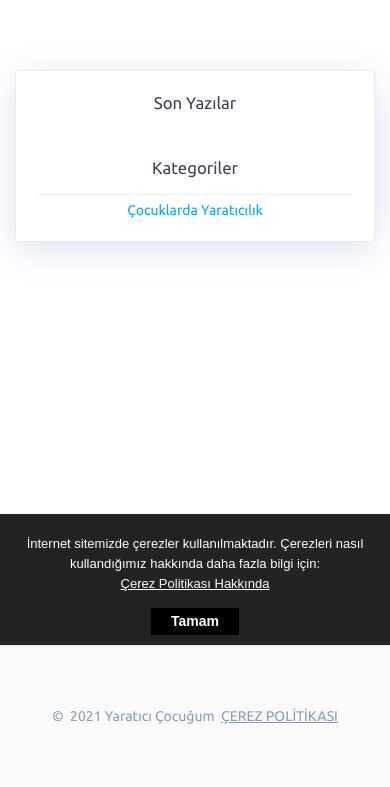
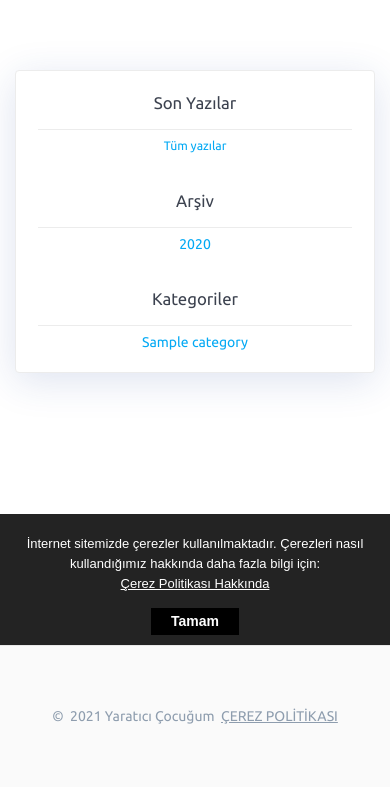
Before and after one commit to erdem-durmaz/Y.C., a Django app: page /posts/ in a window 390 px wide. Shown: the part 199-986 px from the top of the page. Run offline with Django 3.2, Linux system fonts and the light colour scheme; tables that the repository leaves empty hold one stand-in row (values such as "Sample post"); some libraries are stand-ins or nearby versions; some web fonts are replaced.

Commit message:
post category year

```diff
--- a/mysite/templates/gamification/show_challenge.html
+++ b/mysite/templates/gamification/show_challenge.html
@@ -2053,7 +2053,7 @@
 <div class="row">
     {%for nominee in nominees %}
 
-    <div class="card-box col-md-4 col-sm-6">
+    <div class="card-box col-lg-4 col-md-6 col-xs-6">
         <div style="background-image: url('{{nominee.photo.url}}'); background-position: center center; background-size: cover;"
             class="card card-with-border" data-background="image" data-src="">
             <div class="header">
--- a/mysite/templates/yaratici/posts.html
+++ b/mysite/templates/yaratici/posts.html
@@ -95,23 +95,40 @@
                         <div id="recent-posts-2" class="widget widget_recent_entries">
                             <h5 class="widgettitle">Son Yazılar</h5>
                             <ul>
-                                {%for post in posts%}
+                                {%for post in sidebarposts %}
                                 <li>
                                     <a href="{%url 'yaratici:show_post' slug=post.slug%}"
                                         aria-current="page">{{post.title}}</a>
+                                </li>
+
+                                {%endfor%}
+                                <li>
+                                    <a href="{%url 'yaratici:posts'%}"
+                                        aria-current="page"><small> Tüm yazılar</small></a>
+                                </li>
+                            </ul>
+
+                        </div>
+
+                        <div id="categories-2" class="widget widget_categories">
+                            <h5 class="widgettitle">Arşiv</h5>
+                            <ul>
+                                {%for year in years %}
+                                <li class="cat-item cat-item-3"><a
+                                        href="{%url 'yaratici:posts_byyear' year=year%}">{{year}}</a>
                                 </li>
                                 {%endfor%}
                             </ul>
 
                         </div>
-
                         <div id="categories-2" class="widget widget_categories">
                             <h5 class="widgettitle">Kategoriler</h5>
                             <ul>
+                                {%for category in categories %}
                                 <li class="cat-item cat-item-3"><a
-                                        href="#">Çocuklarda
-                                        Yaratıcılık</a>
+                                        href="{%url 'yaratici:posts_bytag' slug=category.slug %}">{{category}}</a>
                                 </li>
+                                {%endfor%}
                             </ul>
 
                         </div>
--- a/mysite/yaratici/models.py
+++ b/mysite/yaratici/models.py
@@ -5,6 +5,14 @@
 
 
 # Create your models here.
+class Category(models.Model):
+    title = models.CharField(max_length=255)
+    create_date = models.DateTimeField(auto_now_add=True)
+    slug = models.SlugField()
+
+    def __str__(self):
+            return self.title
+
 
 class BlogPost(models.Model):
     user = models.ForeignKey(User, on_delete= models.CASCADE )
@@ -14,6 +22,7 @@
     photo = models.ImageField(upload_to='blog_img')
     create_date = models.DateTimeField(auto_now_add=True)
     edit_date = models.DateTimeField(auto_now=True)
+    category = models.ForeignKey(Category, on_delete= models.CASCADE,blank=True,null=True )
     is_Published = models.BooleanField(default=False)
     message = RichTextField(blank=True,null=True)
     slug = models.SlugField()
@@ -23,6 +32,7 @@
 
     def get_absolute_url(self):
         return reverse('yaratici:show_post', kwargs={'slug':self.slug})
+
 
 
 from datetime import timedelta
--- a/mysite/yaratici/urls.py
+++ b/mysite/yaratici/urls.py
@@ -6,6 +6,8 @@
     path('', views.landing_page, name='landing_page'),
     path('anasayfa/', views.home, name='home'),
     path('posts/', views.posts, name='posts'),
+    path('posts/<int:year>', views.posts_byyear, name='posts_byyear'),
+    path('posts/<slug:slug>', views.posts_bytag, name='posts_bytag'),
     path('question/', views.get_question, name='get_question'),
     path('results/<int:question_id>', views.question_results, name='question_results'),
     path('post/<slug:slug>', views.show_post, name='show_post'),
--- a/mysite/yaratici/views.py
+++ b/mysite/yaratici/views.py
@@ -1,4 +1,4 @@
-from .models import BlogPost, Challange, Question,Choices
+from .models import BlogPost, Category, Challange, Question,Choices
 from .forms import ChoiceForm
 from django.shortcuts import get_object_or_404, redirect, render, HttpResponse
 from django.contrib import messages
@@ -23,13 +23,37 @@
 
 def posts(request):
     posts = BlogPost.objects.exclude(id=1).filter(is_Published__exact=True).order_by('-create_date')
-    return render(request, 'yaratici/posts.html', {'posts': posts})
+    sidebar_posts = BlogPost.objects.exclude(id=1).filter(is_Published__exact=True).order_by('-create_date')[:3]
+    dates = BlogPost.objects.dates('create_date','month')
+    years = [i.year for i in dates]
+    categories = Category.objects.all()
+
+    return render(request, 'yaratici/posts.html', {'posts': posts,'sidebarposts':sidebar_posts,'years':set(years),'categories':categories})
+
+def posts_byyear(request,year):
+    posts = BlogPost.objects.exclude(id=1).filter(is_Published__exact=True).filter(create_date__year=str(year)).order_by('-create_date')
+    sidebar_posts = BlogPost.objects.exclude(id=1).filter(is_Published__exact=True).order_by('-create_date')[:3]
+    dates = BlogPost.objects.dates('create_date','month')
+    years = [i.year for i in dates]
+    categories = Category.objects.all()
+    return render(request, 'yaratici/posts.html', {'posts': posts,'sidebarposts':sidebar_posts,'years':set(years),'categories':categories})
+
+def posts_bytag(request,slug):
+    print(slug)
+    category = Category.objects.get(slug=slug)
+    posts = BlogPost.objects.exclude(id=1).filter(is_Published__exact=True).filter(category__exact=category).order_by('-create_date')
+    sidebar_posts = BlogPost.objects.exclude(id=1).filter(is_Published__exact=True).order_by('-create_date')[:3]
+    dates = BlogPost.objects.dates('create_date','month')
+    years = [i.year for i in dates]
+    categories = Category.objects.all()
+    return render(request, 'yaratici/posts.html', {'posts': posts,'sidebarposts':sidebar_posts,'years':set(years),'categories':categories})
 
 
 def show_post(request, slug):
     posts = BlogPost.objects.exclude(id=1).filter(is_Published__exact=True).order_by('-create_date')[:10]
+    sidebar_posts = BlogPost.objects.exclude(id=1).filter(is_Published__exact=True).order_by('-create_date')[:3]
     post = get_object_or_404(BlogPost, slug=slug)
-    return render(request, 'yaratici/post.html', {'post': post, 'posts': posts})
+    return render(request, 'yaratici/post.html', {'post': post, 'posts': posts,'sidebarposts':sidebar_posts})
 
 def calc_percentage(x,y):
     return x/y*100
```
Also changed, not shown: mysite/yaratici/admin.py (+9 -3 lines), mysite/yaratici/migrations/0019_category.py (added), mysite/yaratici/migrations/0020_auto_20210203_2021.py (added), mysite/yaratici/migrations/0021_category_slug.py (added), mysite/yaratici/migrations/0022_auto_20210203_2043.py (added), mysite/yaratici/migrations/0023_auto_20210203_2045.py (added).
